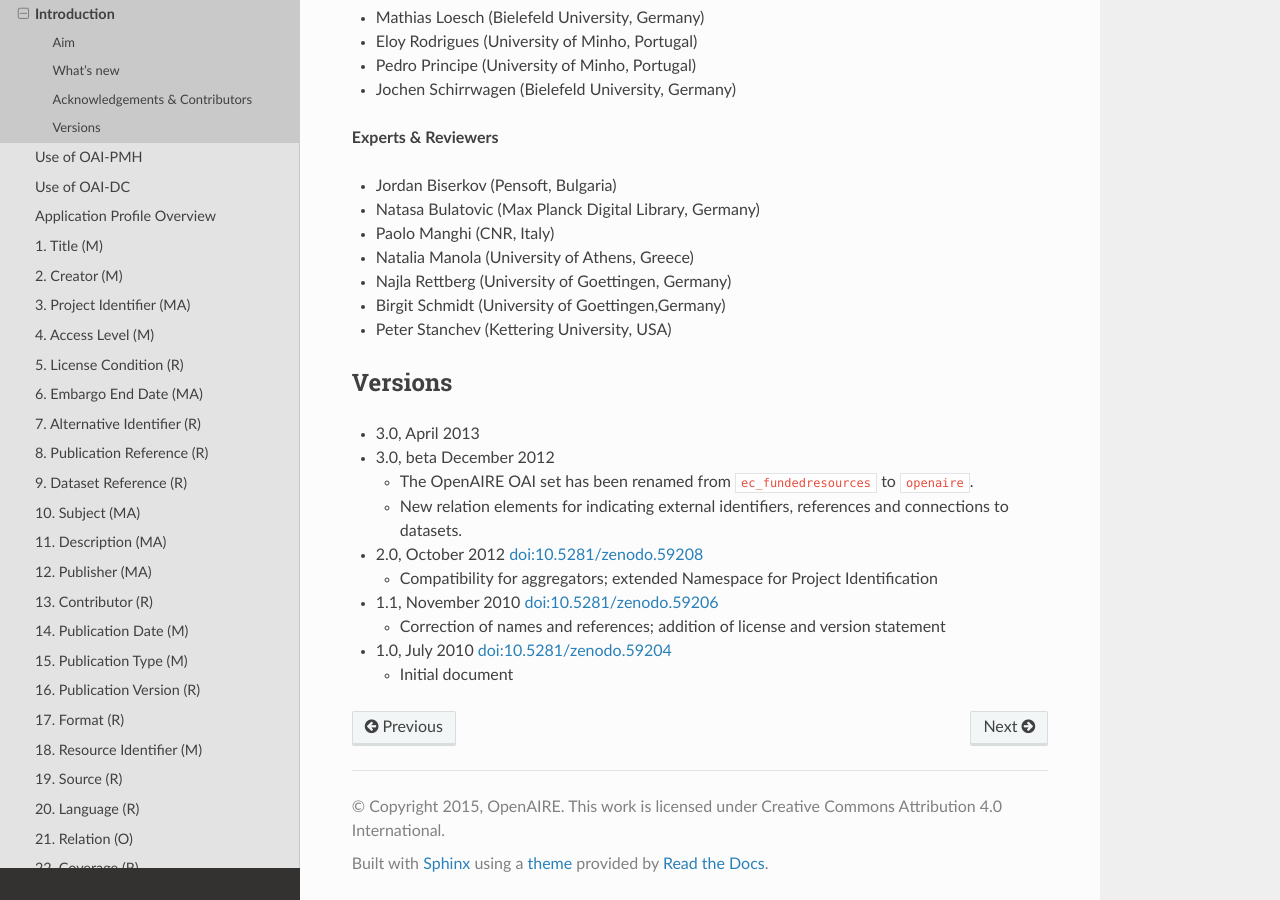
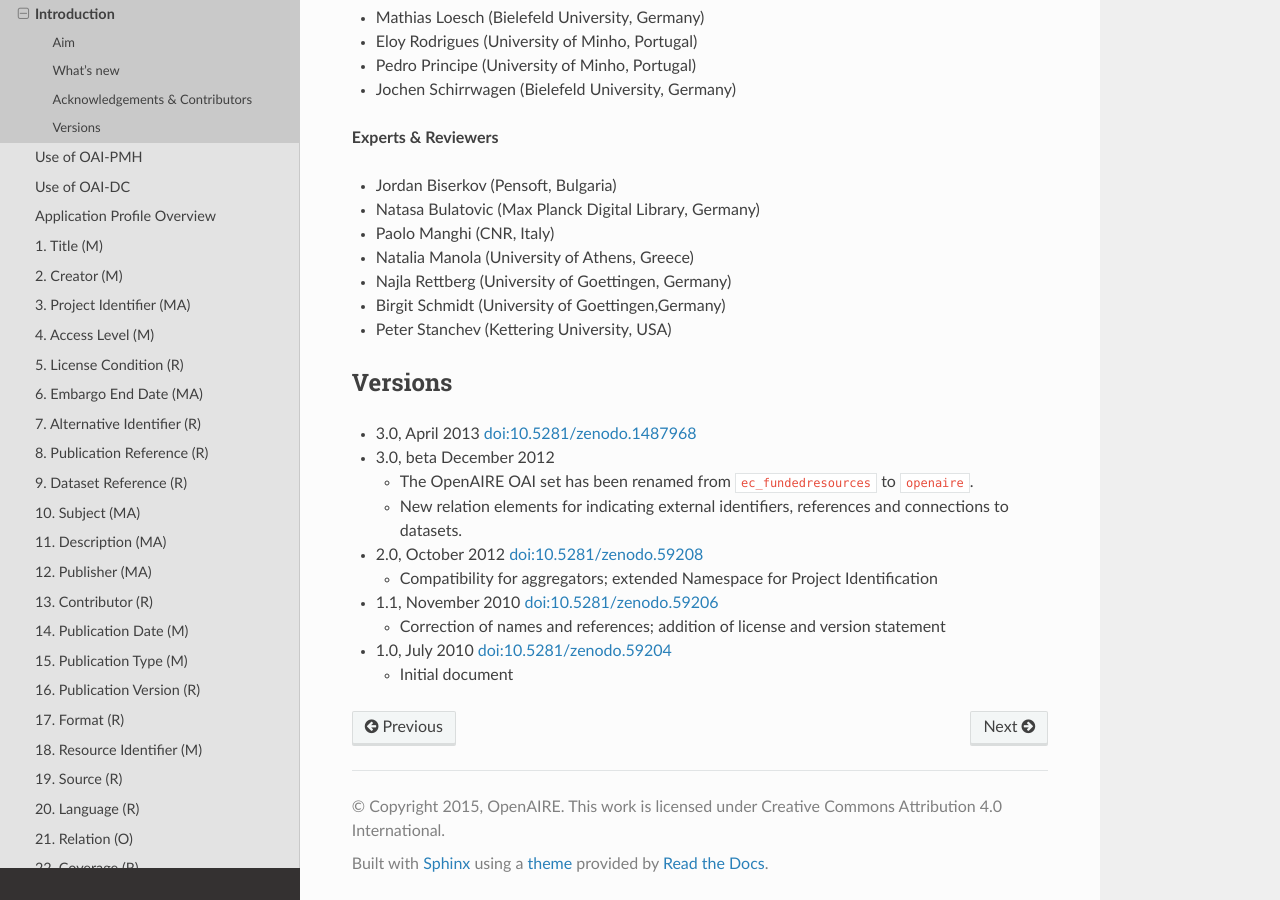
Before and after one commit to openaire/guidelines, a Sphinx documentation site: the page built from docs/literature/introduction.rst, in a window 1280 px wide and 900 px high, scrolled down 1139 px. Built offline with Sphinx 7.4.7 and the Read the Docs theme 2.0.0, drawn with Linux system fonts in a browser that asks for light colours.

Commit message:
Update introduction.rst
Zenodo link added to lit. guidelines version 3.0

```diff
--- a/docs/literature/introduction.rst
+++ b/docs/literature/introduction.rst
@@ -64,7 +64,7 @@
 
 Versions
 ^^^^^^^^
-* 3.0, April 2013
+* 3.0, April 2013 `doi:10.5281/zenodo.1487968 <http://dx.doi.org/10.5281/zenodo.1487968>`_
 
 * 3.0, beta December 2012
 
```
